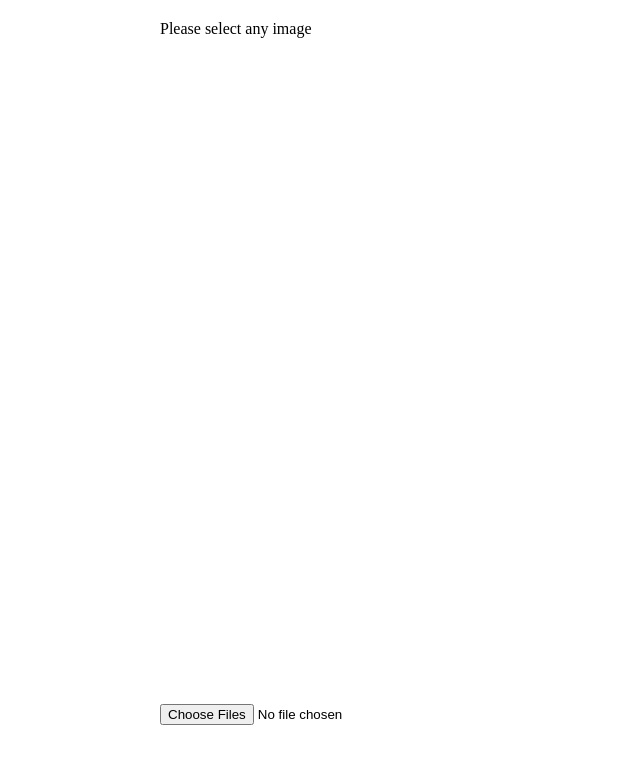
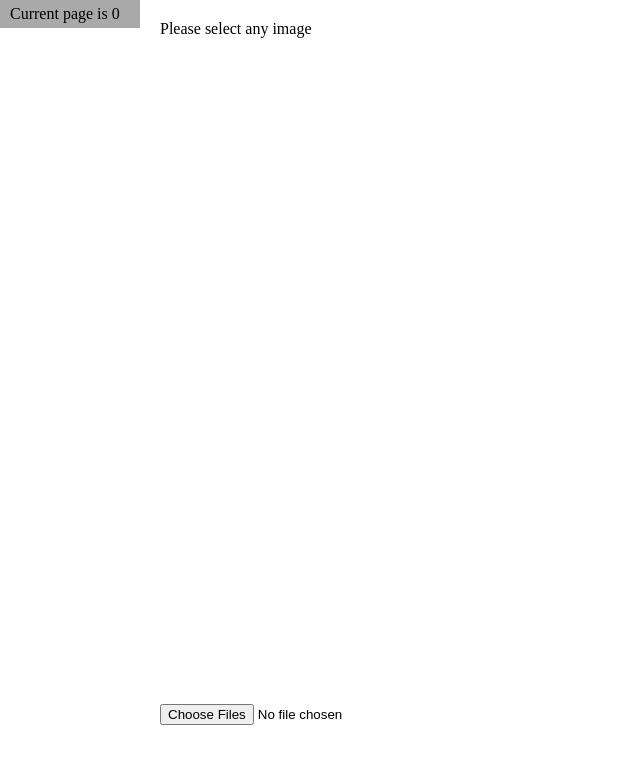
Before and after one commit to AlexeyPopovUA/images-upload, a plain HTML site: page index.html in a window 1280 px wide. Shown: the whole page, without its empty margins (0-640 px from the left). Drawn offline with Linux system fonts and the light colour scheme.

Commit message:
Page counter

```diff
--- a/css/main.css
+++ b/css/main.css
@@ -38,6 +38,12 @@ body, html, .container {
     background-color: darkgray;
     padding: 5px 10px 5px 10px;
     cursor: pointer;
+}
+
+.image-list .current-page {
+    background-color: darkgray;
+    padding: 5px 10px 5px 10px;
+    margin-bottom: 5px;
 }
 
 .image-small {
--- a/index.html
+++ b/index.html
@@ -16,6 +16,7 @@
 <div class="container">
     <div class="left-sidebar">
         <div id="image-list" class="image-list">
+            <div class="current-page" id="current-page"></div>
             <div class="pagination" id="show-previous">Previous {itemsPerPage} images</div>
             <div id="image-list-container"></div>
             <div class="pagination" id="show-next">Next {itemsPerPage} images</div>
--- a/js/image-list.js
+++ b/js/image-list.js
@@ -85,19 +85,19 @@ window.ImageList = (function () {
             previous.addEventListener("click", function (event) {
                 if (store.hasPreviousPage()) {
                     me.renderItems(store.loadPreviousPage(), false);
-                    me.refreshPaginationButtonsVisibility();
                 }
             });
 
             next.addEventListener("click", function (event) {
                 if (store.hasNextPage()) {
                     me.renderItems(store.loadNextPage(), false);
-                    me.refreshPaginationButtonsVisibility();
                 }
             });
 
             previous.innerHTML = previous.innerHTML.replace("{itemsPerPage}", store.itemsPerPage);
             next.innerHTML = next.innerHTML.replace("{itemsPerPage}", store.itemsPerPage);
+
+            this.refreshPageCount();
         },
 
         /**
@@ -108,6 +108,8 @@ window.ImageList = (function () {
             '<div class="image-small opacity-animation" data-itemId="{itemId}">' +
                 '<img src="images/spinner.gif" width="100px"/>' +
             '</div>',
+
+        pageNumberTemplate: 'Current page is {currentPage}',
 
         /**
          * This method renders list items with separators
@@ -126,6 +128,7 @@ window.ImageList = (function () {
             }
 
             this.refreshPaginationButtonsVisibility();
+            this.refreshPageCount();
         },
 
         /**
@@ -200,6 +203,15 @@ window.ImageList = (function () {
             } else {
                 next.style.display = "block";
             }
+        },
+
+        /**
+         * Refreshes page counter
+         */
+        refreshPageCount: function () {
+            var currentPageElement = document.querySelector("#image-list #current-page");
+
+            currentPageElement.innerHTML = this.pageNumberTemplate.replace("{currentPage}", store.getCurrentPageNumber());
         }
     }
 })();
--- a/js/image-store.js
+++ b/js/image-store.js
@@ -95,6 +95,14 @@ window.ImageStore = (function () {
             }
 
             return this.getCurrentPageData();
+        },
+
+        /**
+         * Returns current page number
+         * @returns {number}
+         */
+        getCurrentPageNumber: function () {
+            return currentPage;
         }
     }
 })();
```
